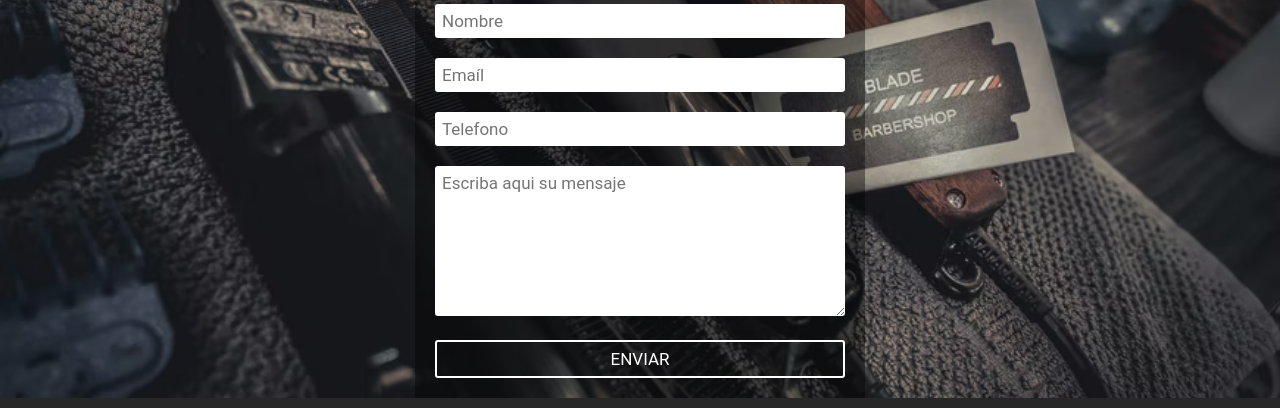
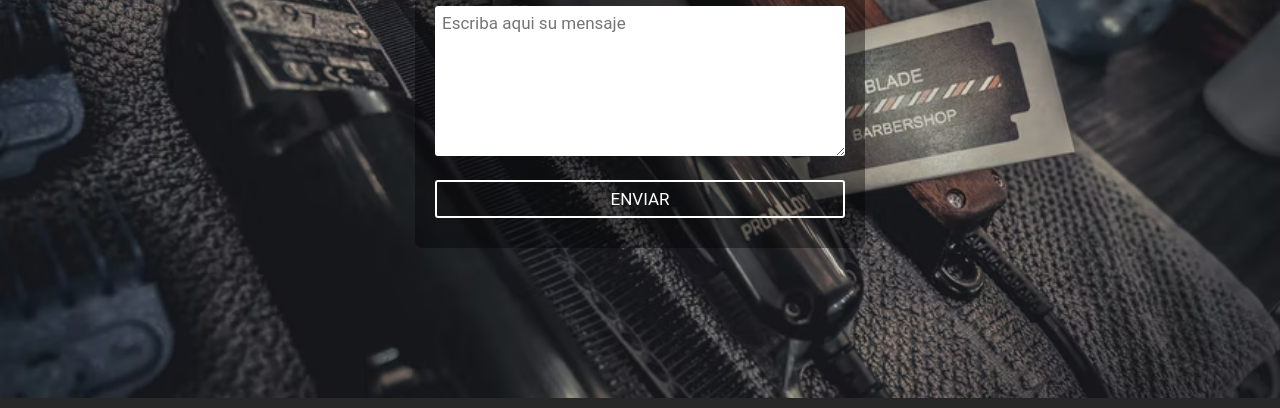
Before and after one commit to Agustin019/barberia, a plain HTML site: page pages/contacto.html in a window 1280 px wide. Shown: the part 311-719 px from the top of the page. Drawn offline with Linux system fonts and the light colour scheme.

```diff
--- a/style.css
+++ b/style.css
@@ -239,7 +239,7 @@ footer{
 /*---CONTACTO---*/
 
 #contacto-cont{
-    margin-top: 200px;
+    margin-top: 40px;
 }
 
 .formulario{
```
Also changed, not shown: index.html (+2 -1 lines).
